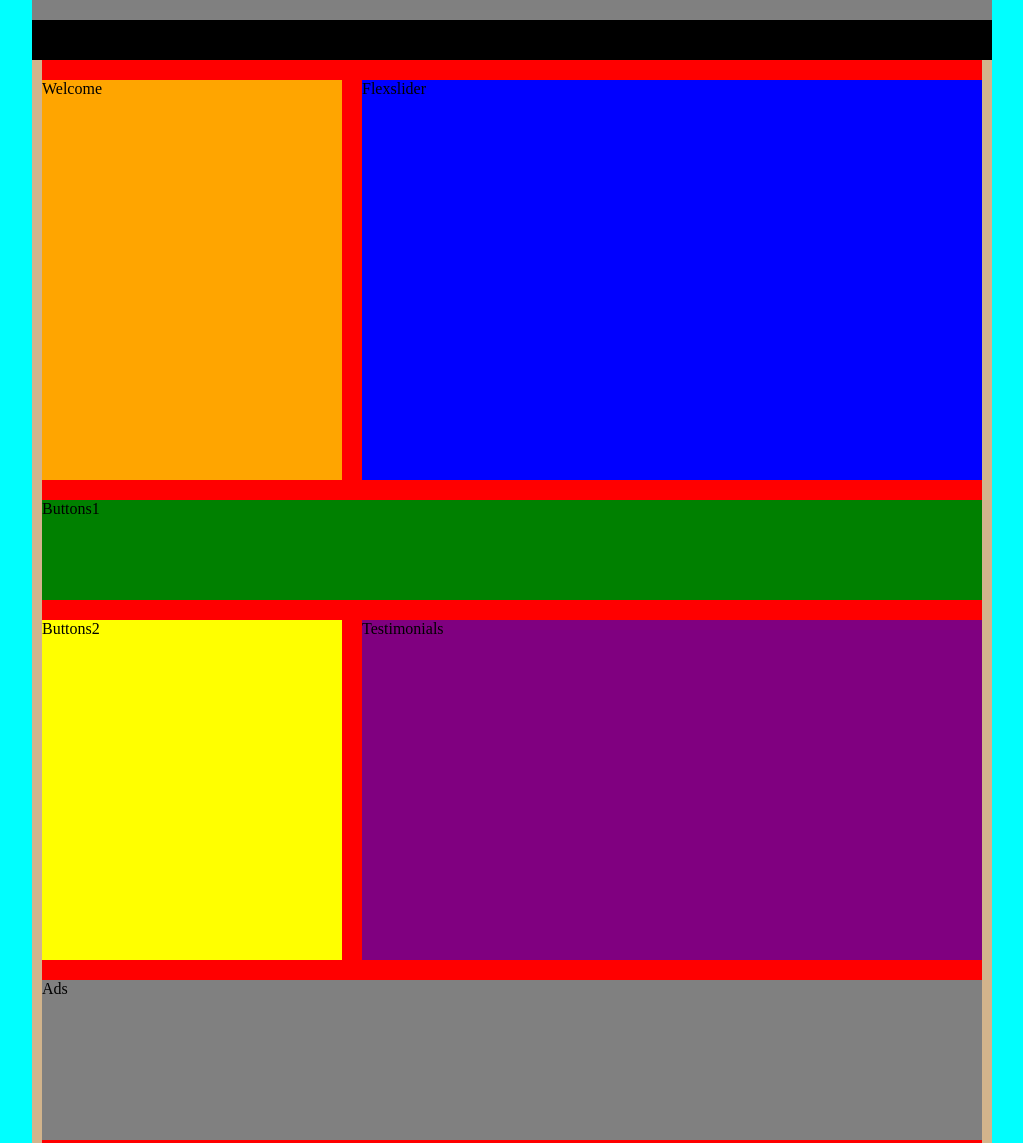
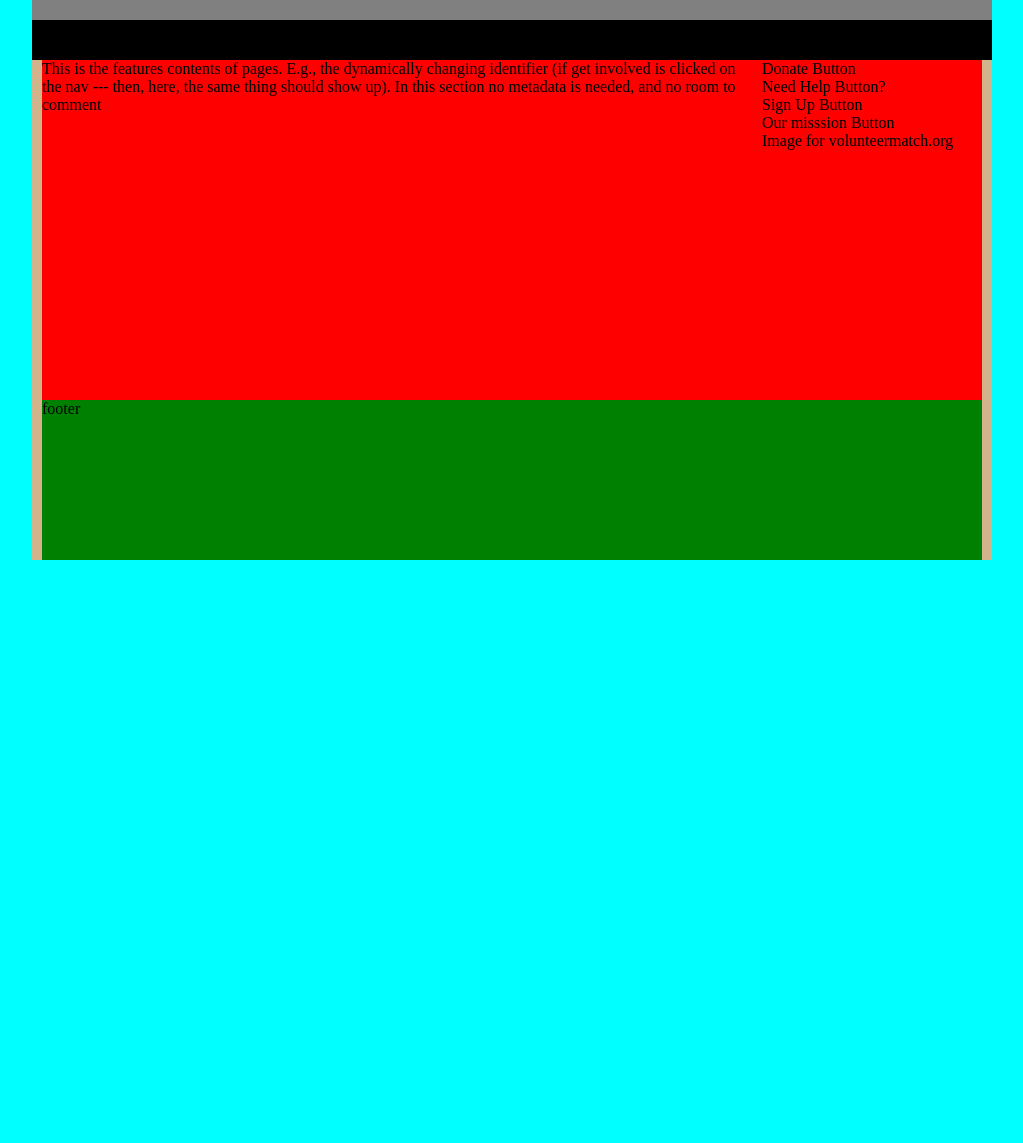
Before and after one commit to Ghebrehiwet/waybackinnhtmltemplate, a plain HTML site: page page.html in a window 1280 px wide. Shown: the part 140-1283 px from the top of the page, without its empty margins (128-1151 px from the left). After the commit the page ends 800 px from the top, so only its background shows below. Drawn offline with nearby package versions, Linux system fonts and the light colour scheme.

Commit message:
adds HTML and CSS for pages.html

```diff
--- a/page.html
+++ b/page.html
@@ -32,25 +32,17 @@
 		<nav>
 		</nav>
 		<div id="main-content">
-			<div id="welcome">
-				Welcome
+			<div id="pagecontent">
+				<p>This is the features contents of pages. E.g., the dynamically changing identifier (if get involved is clicked on the nav --- then, here, the same thing should show up). In this section no metadata is needed, and no room to comment</p>
 			</div>
-			<div id="flexslider">
-				Flexslider
+			<div id="primarypagesidebar">
+				 <p>Donate Button</p>
+				 <p>Need Help Button?</p>
+				 <p>Sign Up Button</p>
+				 <p>Our misssion Button</p>
+				 <p>Image for volunteermatch.org</p>
+			</div>
 
-			</div>
-			<div id="buttons1">
-				Buttons1
-			</div>
-			<div id="buttons2">
-				Buttons2
-			</div>
-			<div id="testimonials">
-				Testimonials
-			</div>
-			<div id="ads">
-				Ads
-			</div>
 			<footer>
 				footer
 			</footer>
--- a/style.css
+++ b/style.css
@@ -92,3 +92,17 @@ footer{
 	clear:both;
 
 }
+
+/*styles for pages desktop*/
+
+#pagecontent {
+	width:74.468085%;
+	height:340px;
+	float:left;
+}
+
+#primarypagesidebar {
+	width:23.404255%;
+	height:340px;
+	float:right;
+}
```
